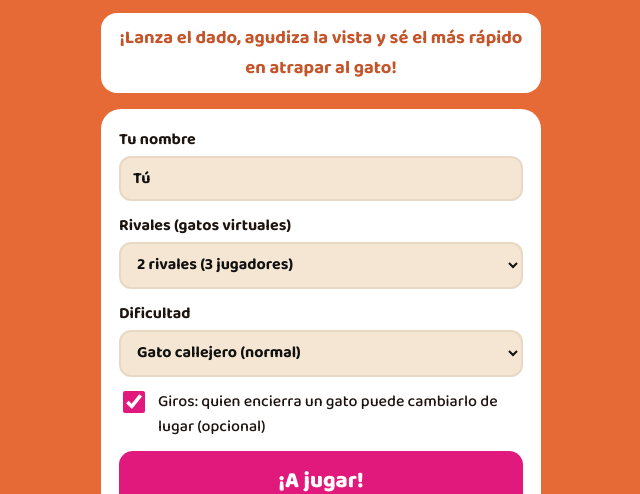
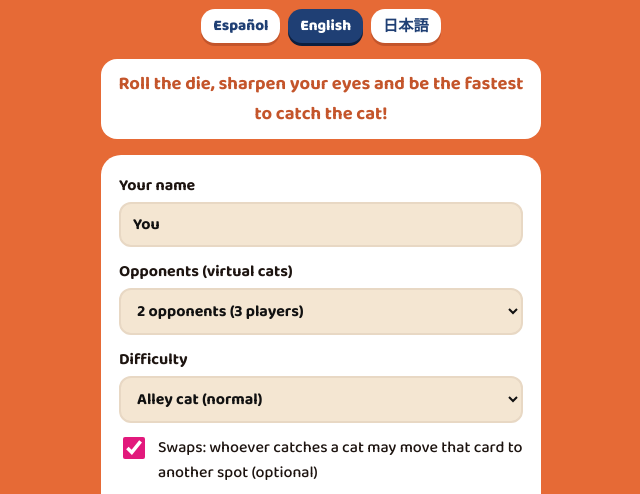
Before and after one commit to arosteguydaniel-creator/gato-encerrado, a plain HTML site: page index.html in a window 1280 px wide. Shown: the part 252-746 px from the top of the page, without its empty margins (319-959 px from the left). Drawn offline with Linux system fonts and the light colour scheme.

Commit message:
App en inglés y japonés: selector de idioma y ?lang=es|en|ja
Co-Authored-By: Claude Opus 5.5 <noreply@anthropic.com>
Claude-Session: https://claude.ai/code/session_015d7VYphdSz4ChWfZomP9P9

```diff
--- /dev/null
+++ b/i18n.js
@@ -0,0 +1,205 @@
+// Textos de la app en español, inglés y japonés.
+// Idioma: ?lang=es|en|ja en la URL, o el último elegido, o el del navegador.
+(() => {
+  "use strict";
+
+  const TEXTOS = {
+    es: {
+      titulo: "Gato Encerrado", sep: " ",
+      lema: "¡Lanza el dado, agudiza la vista y sé el más rápido en atrapar al gato!",
+      tuNombre: "Tu nombre", nombreDef: "Tú",
+      rivales: "Rivales (gatos virtuales)",
+      riv1: "1 rival (2 jugadores)", riv2: "2 rivales (3 jugadores)", riv3: "3 rivales (4 jugadores)", riv4: "4 rivales (5 jugadores)",
+      dificultad: "Dificultad",
+      facil: "Gatito (fácil)", normal: "Gato callejero (normal)", dificil: "Tigre (difícil)",
+      girosOpc: "Giros: quien encierra un gato puede cambiarlo de lugar (opcional)",
+      jugar: "¡A jugar!", comoSeJuega: "Cómo se juega",
+      creditos: "Diseño: Danny Blue Jet · Ilustración: Buho Pintura · La Vaca del Tablero<br>2 a 5 jugadores · 8+ · 15 min",
+      salir: "Salir", lanzar: "Lanzar dado", seguir: "Seguir sin cambiar",
+      msgInicio0: "Lanza el dado para empezar.",
+      msgInicio: "Lanza el dado para empezar. Busca la carta con tantos gatos como marque el dado.",
+      rodando: "Rodando…",
+      salioEncerrado: "¡Salió {n}! Ese gato ya está encerrado… ¿recuerdas en qué canil está?",
+      salio: (v) => `¡Salió ${v.n}! ¡Atrapa la carta con ${v.n} gato${v.n > 1 ? "s" : ""}!`,
+      nadie: "Nadie encontró al gato de {n}. ¡Lanza de nuevo!",
+      cambiaste: "Cambiaste el canil de lugar. ¡Que no se te olvide!",
+      botRecordo: "{nombre} recordó dónde estaba al gato de {n}.",
+      botEncerro: "{nombre} encerró al gato de {n}.",
+      tuRecordaste: "¡Tú lo recordaste! +1 punto.",
+      tuEncerraste: "¡Tú lo encerraste! +1 punto.",
+      otraVez: "Lanza el dado otra vez.",
+      botError: "{nombre} se equivocó de gato y queda fuera de esta ronda.",
+      tuError: "¡Ese no era! Quedas fuera de esta ronda.",
+      todosError: "Todos se equivocaron. ¡Lanza de nuevo!",
+      tocaOtra: "Toca otra carta para cambiarlas de lugar, o sigue sin cambiar.",
+      vaACambiar: "¡Atención, va a cambiar el canil de lugar!",
+      movio: "{nombre} movió el canil. ¿Viste a dónde?",
+      noMovio: "No movió ninguna carta.",
+      seguimos: "Seguimos.", lanzaDado: "Lanza el dado.",
+      botLlego: "{nombre} llegó a {meta} puntos.", tuLlegaste: "¡Llegaste a {meta} puntos!",
+      finBotTitulo: "¡Ganó {nombre}!", finTuTitulo: "¡Ganaste!",
+      finBotTexto: "Llegó primero a {meta} puntos. ¿Revancha?",
+      finTuTexto: "Llegaste primero a {meta} puntos. ¡Reflejos felinos!",
+      cartaAria: "Carta de gato",
+      nota: "Versión de prueba: las reglas pueden cambiar.",
+      entendido: "¡Entendido!", revancha: "Revancha", menu: "Menú",
+      bots: ["Michi Wasabi", "Nigiri", "Don Maki", "Tempura"],
+      reglas: `
+      <li><b>Preparación:</b> las 6 cartas de gato se ponen boca arriba. Cada carta tiene una cantidad distinta de gatos-sushi: de <b>1 a 6</b>.</li>
+      <li><b>Lanza el dado.</b> Todos buscan a la vez la carta que tenga <b>tantos gatos como marca el dado</b>.</li>
+      <li>El primero en tocarla <b>encierra al gato</b>: gana 1 punto y la carta se da vuelta y muestra el canil.</li>
+      <li><b>Giros (opcional):</b> quien encerró al gato puede cambiar esa carta de lugar con otra. ¡Mira bien a dónde va!</li>
+      <li>Si sale un número cuyo gato ya está encerrado, hay que <b>recordar</b> en qué canil está. Si aciertas, sumas el punto.</li>
+      <li>¿Tocaste la carta equivocada? No pierdes puntos, pero quedas fuera de esa ronda.</li>
+      <li>Cada jugador avanza su cubo en la pista de puntos.</li>
+      <li>Gana quien llega primero a <b>10 puntos</b>.</li>`,
+    },
+
+    en: {
+      titulo: "Sushi Neko (Gato Encerrado)", sep: " ",
+      lema: "Roll the die, sharpen your eyes and be the fastest to catch the cat!",
+      tuNombre: "Your name", nombreDef: "You",
+      rivales: "Opponents (virtual cats)",
+      riv1: "1 opponent (2 players)", riv2: "2 opponents (3 players)", riv3: "3 opponents (4 players)", riv4: "4 opponents (5 players)",
+      dificultad: "Difficulty",
+      facil: "Kitten (easy)", normal: "Alley cat (normal)", dificil: "Tiger (hard)",
+      girosOpc: "Swaps: whoever catches a cat may move that card to another spot (optional)",
+      jugar: "Let's play!", comoSeJuega: "How to play",
+      creditos: "Design: Danny Blue Jet · Illustration: Buho Pintura · La Vaca del Tablero<br>2–5 players · ages 8+ · 15 min",
+      salir: "Exit", lanzar: "Roll the die", seguir: "Keep going, no swap",
+      msgInicio0: "Roll the die to start.",
+      msgInicio: "Roll the die to start. Find the card with as many cats as the die shows.",
+      rodando: "Rolling…",
+      salioEncerrado: "It's a {n}! That cat is already locked up… do you remember which kennel?",
+      salio: (v) => `It's a ${v.n}! Catch the card with ${v.n} cat${v.n > 1 ? "s" : ""}!`,
+      nadie: "Nobody found the {n}-cat card. Roll again!",
+      cambiaste: "You moved the kennel. Don't forget where it went!",
+      botRecordo: "{nombre} remembered where the {n}-cat card was.",
+      botEncerro: "{nombre} caught the {n}-cat card.",
+      tuRecordaste: "You remembered it! +1 point.",
+      tuEncerraste: "You caught it! +1 point.",
+      otraVez: "Roll the die again.",
+      botError: "{nombre} grabbed the wrong cat and is out this round.",
+      tuError: "Wrong cat! You're out this round.",
+      todosError: "Everyone missed. Roll again!",
+      tocaOtra: "Tap another card to swap them, or keep going without swapping.",
+      vaACambiar: "Watch out, they're moving the kennel!",
+      movio: "{nombre} moved the kennel. Did you see where?",
+      noMovio: "No cards were moved.",
+      seguimos: "Moving on.", lanzaDado: "Roll the die.",
+      botLlego: "{nombre} reached {meta} points.", tuLlegaste: "You reached {meta} points!",
+      finBotTitulo: "{nombre} wins!", finTuTitulo: "You win!",
+      finBotTexto: "First to {meta} points. Rematch?",
+      finTuTexto: "First to {meta} points. Feline reflexes!",
+      cartaAria: "Cat card",
+      nota: "Test version: rules may change.",
+      entendido: "Got it!", revancha: "Rematch", menu: "Menu",
+      bots: ["Michi Wasabi", "Nigiri", "Don Maki", "Tempura"],
+      reglas: `
+      <li><b>Setup:</b> lay the 6 cat cards face up. Each card shows a different number of sushi cats: <b>1 to 6</b>.</li>
+      <li><b>Roll the die.</b> Everyone looks at once for the card with <b>as many cats as the die shows</b>.</li>
+      <li>The first to tap it <b>catches the cat</b>: 1 point, and the card flips over to its kennel side.</li>
+      <li><b>Swaps (optional):</b> whoever caught the cat may swap that card with another one. Watch where it goes!</li>
+      <li>If the die shows a cat that's already locked up, you have to <b>remember</b> which kennel it's in. Get it right and you score.</li>
+      <li>Tapped the wrong card? You don't lose points, but you're out for that round.</li>
+      <li>Each player moves their token along the score track.</li>
+      <li>The first to reach <b>10 points</b> wins.</li>`,
+    },
+
+    ja: {
+      titulo: "すしネコ", sep: "",
+      lema: "サイコロを振って、目をこらして、だれよりも早くネコをつかまえよう！",
+      tuNombre: "あなたの名前", nombreDef: "あなた",
+      rivales: "対戦相手（バーチャルネコ）",
+      riv1: "1人（2人プレイ）", riv2: "2人（3人プレイ）", riv3: "3人（4人プレイ）", riv4: "4人（5人プレイ）",
+      dificultad: "むずかしさ",
+      facil: "子ネコ（かんたん）", normal: "のらネコ（ふつう）", dificil: "トラ（むずかしい）",
+      girosOpc: "入れかえ：ネコをつかまえた人は、そのカードの位置を入れかえてもいい（オプション）",
+      jugar: "あそぶ！", comoSeJuega: "あそびかた",
+      creditos: "ゲームデザイン：Danny Blue Jet ・ イラスト：Buho Pintura ・ La Vaca del Tablero<br>2〜5人 ・ 8歳〜 ・ 15分",
+      salir: "やめる", lanzar: "サイコロを振る", seguir: "入れかえずに進む",
+      msgInicio0: "サイコロを振ってスタート！",
+      msgInicio: "サイコロを振ってスタート！出た目と同じ数のネコのカードをさがそう。",
+      rodando: "コロコロ…",
+      salioEncerrado: "{n}が出た！そのネコはもう、おりの中…どのおりか覚えてる？",
+      salio: (v) => `${v.n}が出た！ネコ${v.n}匹のカードをつかまえろ！`,
+      nadie: "だれも{n}匹のネコを見つけられなかった。もう一度振ろう！",
+      cambiaste: "おりの位置を入れかえた。忘れないでね！",
+      botRecordo: "{nombre}が{n}匹のネコの場所を覚えていた。",
+      botEncerro: "{nombre}が{n}匹のネコをつかまえた。",
+      tuRecordaste: "覚えてた！+1点。",
+      tuEncerraste: "つかまえた！+1点。",
+      otraVez: "もう一度サイコロを振ろう。",
+      botError: "{nombre}はネコをまちがえて、このラウンドはお休み。",
+      tuError: "ちがうネコ！このラウンドはお休み。",
+      todosError: "全員まちがえた。もう一度振ろう！",
+      tocaOtra: "入れかえるカードをタップするか、入れかえずに進もう。",
+      vaACambiar: "注意！おりの位置が入れかわるよ！",
+      movio: "{nombre}がおりを動かした。どこに行ったか見てた？",
+      noMovio: "カードは動かさなかった。",
+      seguimos: "続けよう。", lanzaDado: "サイコロを振ろう。",
+      botLlego: "{nombre}が{meta}点に到着。", tuLlegaste: "{meta}点に到着！",
+      finBotTitulo: "{nombre}の勝ち！", finTuTitulo: "あなたの勝ち！",
+      finBotTexto: "いちばん先に{meta}点に到着。もう一回やる？",
+      finTuTexto: "いちばん先に{meta}点に到着。ネコなみの反射神経！",
+      cartaAria: "ネコカード",
+      nota: "テスト版：ルールは変わることがあります。",
+      entendido: "わかった！", revancha: "もう一回", menu: "メニュー",
+      bots: ["ミチ・ワサビ", "ニギリ", "ドン・マキ", "テンプラ"],
+      reglas: `
+      <li><b>じゅんび：</b>ネコカード6枚を表向きに並べる。カードごとにすしネコの数がちがう（<b>1〜6匹</b>）。</li>
+      <li><b>サイコロを振る。</b>全員いっせいに、<b>出た目と同じ数のネコ</b>のカードをさがす。</li>
+      <li>最初にタッチした人が<b>ネコをつかまえる</b>：1点。カードは裏返って、おりの面になる。</li>
+      <li><b>入れかえ（オプション）：</b>つかまえた人は、そのカードを別のカードと入れかえてもいい。どこに行くか、よく見て！</li>
+      <li>もうつかまっているネコの目が出たら、どのおりにいるか<b>思い出そう</b>。当たれば1点。</li>
+      <li>ちがうカードにタッチしたら？点は減らないけど、そのラウンドはお休み。</li>
+      <li>各プレイヤーは得点トラックで自分のコマを進める。</li>
+      <li>最初に<b>10点</b>に着いた人の勝ち！</li>`,
+    },
+  };
+
+  const DISPONIBLES = Object.keys(TEXTOS);
+  let idioma = "es";
+
+  function detectar() {
+    const url = new URLSearchParams(location.search).get("lang");
+    if (url && DISPONIBLES.includes(url.toLowerCase())) return url.toLowerCase();
+    try {
+      const guardado = localStorage.getItem("gato-lang");
+      if (DISPONIBLES.includes(guardado)) return guardado;
+    } catch (e) { /* sin almacenamiento */ }
+    const nav = (navigator.languages || [navigator.language || "es"]).map((l) => l.slice(0, 2).toLowerCase());
+    for (const l of nav) if (DISPONIBLES.includes(l)) return l;
+    return "en";
+  }
+
+  function t(clave, vars = {}) {
+    const v = TEXTOS[idioma][clave] ?? TEXTOS.es[clave];
+    if (typeof v === "function") return v(vars);
+    if (typeof v !== "string") return v;
+    return v.replace(/\{(\w+)\}/g, (_, k) => (k in vars ? vars[k] : `{${k}}`));
+  }
+
+  function aplicar(nuevo) {
+    const anteriorDef = TEXTOS[idioma].nombreDef;
+    idioma = nuevo;
+    document.documentElement.lang = nuevo;
+    document.querySelectorAll("[data-i18n]").forEach((el) => { el.textContent = t(el.dataset.i18n); });
+    document.querySelectorAll("[data-i18n-html]").forEach((el) => { el.innerHTML = t(el.dataset.i18nHtml); });
+    const lista = document.getElementById("reglas-lista");
+    if (lista) lista.innerHTML = t("reglas");
+    const nombre = document.getElementById("nombre");
+    if (nombre && (!nombre.value.trim() || Object.values(TEXTOS).some((x) => x.nombreDef === nombre.value) || nombre.value === anteriorDef))
+      nombre.value = t("nombreDef");
+    document.querySelectorAll(".idioma").forEach((b) => b.classList.toggle("activo", b.dataset.lang === nuevo));
+    try { localStorage.setItem("gato-lang", nuevo); } catch (e) { /* sin almacenamiento */ }
+    const url = new URL(location.href);
+    url.searchParams.set("lang", nuevo);
+    history.replaceState(null, "", url);
+  }
+
+  document.querySelectorAll(".idioma").forEach((b) => b.addEventListener("click", () => aplicar(b.dataset.lang)));
+
+  window.I18N = { t, aplicar, idioma: () => idioma };
+  aplicar(detectar());
+})();
--- a/index.html
+++ b/index.html
@@ -3,7 +3,7 @@
 <head>
   <meta charset="utf-8">
   <meta name="viewport" content="width=device-width, initial-scale=1, viewport-fit=cover">
-  <title>Gato Encerrado</title>
+  <title data-i18n="titulo">Gato Encerrado</title>
   <meta name="description" content="Prueba online Gato Encerrado, el juego de reflejos y memoria felina de La Vaca del Tablero.">
   <link rel="icon" href="assets/logo-gato.png">
   <link rel="preconnect" href="https://fonts.googleapis.com">
@@ -15,35 +15,40 @@
   <!-- Pantalla de inicio -->
   <section id="inicio" class="pantalla activa">
     <img class="logo" src="assets/logo.png" alt="Gato Encerrado">
-    <p class="lema">¡Lanza el dado, agudiza la vista y sé el más rápido en atrapar al gato!</p>
+    <div class="idiomas" role="group" aria-label="Idioma / Language / 言語">
+      <button class="btn mini idioma" data-lang="es">Español</button>
+      <button class="btn mini idioma" data-lang="en">English</button>
+      <button class="btn mini idioma" data-lang="ja">日本語</button>
+    </div>
+    <p class="lema" data-i18n="lema">¡Lanza el dado, agudiza la vista y sé el más rápido en atrapar al gato!</p>
 
     <div class="panel config">
-      <label>Tu nombre
+      <label><span data-i18n="tuNombre">Tu nombre</span>
         <input id="nombre" maxlength="14" value="Tú">
       </label>
-      <label>Rivales (gatos virtuales)
+      <label><span data-i18n="rivales">Rivales (gatos virtuales)</span>
         <select id="rivales">
-          <option value="1">1 rival (2 jugadores)</option>
-          <option value="2" selected>2 rivales (3 jugadores)</option>
-          <option value="3">3 rivales (4 jugadores)</option>
-          <option value="4">4 rivales (5 jugadores)</option>
+          <option value="1" data-i18n="riv1">1 rival (2 jugadores)</option>
+          <option value="2" selected data-i18n="riv2">2 rivales (3 jugadores)</option>
+          <option value="3" data-i18n="riv3">3 rivales (4 jugadores)</option>
+          <option value="4" data-i18n="riv4">4 rivales (5 jugadores)</option>
         </select>
       </label>
-      <label>Dificultad
+      <label><span data-i18n="dificultad">Dificultad</span>
         <select id="dificultad">
-          <option value="facil">Gatito (fácil)</option>
-          <option value="normal" selected>Gato callejero (normal)</option>
-          <option value="dificil">Tigre (difícil)</option>
+          <option value="facil" data-i18n="facil">Gatito (fácil)</option>
+          <option value="normal" selected data-i18n="normal">Gato callejero (normal)</option>
+          <option value="dificil" data-i18n="dificil">Tigre (difícil)</option>
         </select>
       </label>
       <label class="check">
         <input type="checkbox" id="giros" checked>
-        Giros: quien encierra un gato puede cambiarlo de lugar (opcional)
+        <span data-i18n="girosOpc">Giros: quien encierra un gato puede cambiarlo de lugar (opcional)</span>
       </label>
-      <button id="btn-jugar" class="btn grande">¡A jugar!</button>
-      <button id="btn-reglas" class="btn secundario">Cómo se juega</button>
+      <button id="btn-jugar" class="btn grande" data-i18n="jugar">¡A jugar!</button>
+      <button id="btn-reglas" class="btn secundario" data-i18n="comoSeJuega">Cómo se juega</button>
     </div>
-    <p class="creditos">Diseño: Danny Blue Jet · Ilustración: Buho Pintura · La Vaca del Tablero<br>2 a 5 jugadores · 8+ · 15 min</p>
+    <p class="creditos" data-i18n-html="creditos">Diseño: Danny Blue Jet · Ilustración: Buho Pintura · La Vaca del Tablero<br>2 a 5 jugadores · 8+ · 15 min</p>
   </section>
 
   <!-- Partida -->
@@ -52,7 +57,7 @@
       <img src="assets/logo.png" alt="Gato Encerrado" class="logo-chico">
       <div class="acciones">
         <button id="btn-reglas-2" class="btn mini secundario" aria-label="Reglas">?</button>
-        <button id="btn-salir" class="btn mini secundario">Salir</button>
+        <button id="btn-salir" class="btn mini secundario" data-i18n="salir">Salir</button>
       </div>
     </header>
 
@@ -62,9 +67,9 @@
       <aside class="lateral">
         <div class="zona-dado">
           <div id="dado" class="dado" data-cara="1" aria-live="polite"></div>
-          <button id="btn-dado" class="btn">Lanzar dado</button>
+          <button id="btn-dado" class="btn" data-i18n="lanzar">Lanzar dado</button>
         </div>
-        <p id="mensaje" class="mensaje" aria-live="polite">Lanza el dado para empezar.</p>
+        <p id="mensaje" class="mensaje" aria-live="polite" data-i18n="msgInicio0">Lanza el dado para empezar.</p>
         <ul id="marcador" class="marcador"></ul>
       </aside>
     </div>
@@ -79,8 +84,8 @@
 
   <!-- Reglas -->
   <dialog id="reglas">
-    <h2>Cómo se juega</h2>
-    <ol>
+    <h2 data-i18n="comoSeJuega">Cómo se juega</h2>
+    <ol id="reglas-lista">
       <li><b>Preparación:</b> las 6 cartas de gato se ponen boca arriba. Cada carta tiene una cantidad distinta de gatos-sushi: de <b>1 a 6</b>.</li>
       <li><b>Lanza el dado.</b> Todos buscan a la vez la carta que tenga <b>tantos gatos como marca el dado</b>.</li>
       <li>El primero en tocarla <b>encierra al gato</b>: gana 1 punto y la carta se da vuelta y muestra el canil.</li>
@@ -90,8 +95,8 @@
       <li>Cada jugador avanza su cubo en la pista de puntos.</li>
       <li>Gana quien llega primero a <b>10 puntos</b>.</li>
     </ol>
-    <p class="nota">Versión de prueba: las reglas pueden cambiar.</p>
-    <button class="btn" id="btn-cerrar-reglas">¡Entendido!</button>
+    <p class="nota" data-i18n="nota">Versión de prueba: las reglas pueden cambiar.</p>
+    <button class="btn" id="btn-cerrar-reglas" data-i18n="entendido">¡Entendido!</button>
   </dialog>
 
   <!-- Fin -->
@@ -100,11 +105,12 @@
     <h2 id="fin-titulo"></h2>
     <p id="fin-texto"></p>
     <div class="fila">
-      <button class="btn" id="btn-revancha">Revancha</button>
-      <button class="btn secundario" id="btn-menu">Menú</button>
+      <button class="btn" id="btn-revancha" data-i18n="revancha">Revancha</button>
+      <button class="btn secundario" id="btn-menu" data-i18n="menu">Menú</button>
     </div>
   </dialog>
 
+  <script src="i18n.js"></script>
   <script src="app.js"></script>
 </body>
 </html>
--- a/style.css
+++ b/style.css
@@ -197,3 +197,9 @@ dialog li { margin-bottom: 6px; }
   .logo-chico { height: 40px; }
   .cubo { width: 4%; }
 }
+
+/* ---------- Idiomas ---------- */
+.idiomas { display: flex; gap: 8px; flex-wrap: wrap; justify-content: center; }
+.btn.idioma { background: var(--panel); color: var(--azul); box-shadow: 0 3px 0 var(--naranja-osc); }
+.btn.idioma.activo { background: var(--azul); color: #fff; box-shadow: 0 3px 0 #0c1f3f; }
+html[lang=ja] body { font-family: "Baloo 2", "Hiragino Maru Gothic ProN", "Yu Gothic", "Meiryo", system-ui, sans-serif; }
```
Also changed, not shown: app.js (+29 -35 lines), 1 other file.
